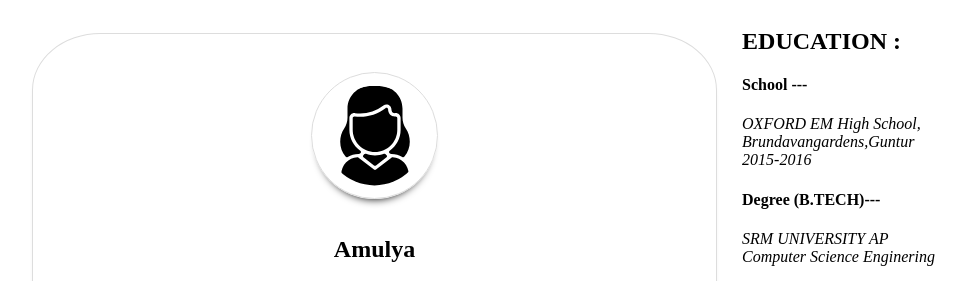
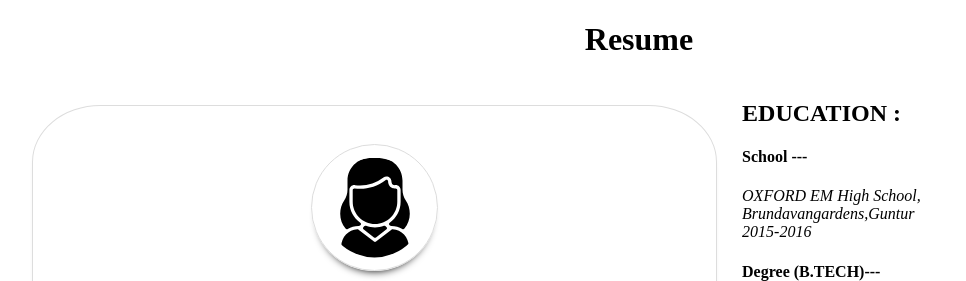
Before and after one commit to kolisettyamulya/internship-for-reactjs, a plain HTML site: page assigment.html in a window 1280 px wide. Shown: the top 281 px of the page, without its empty margins (1-967 px from the left). Drawn offline with Linux system fonts and the light colour scheme.

Commit message:
Update assigment.html

```diff
--- a/assigment.html
+++ b/assigment.html
@@ -50,7 +50,7 @@
             }
         }
     </style>
-
+    <h1><center>Resume</center></h1>
 </head>
 <body>
    <div class="parent">
```
